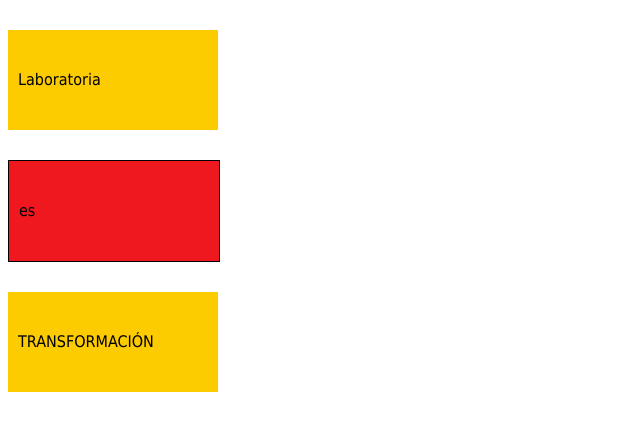
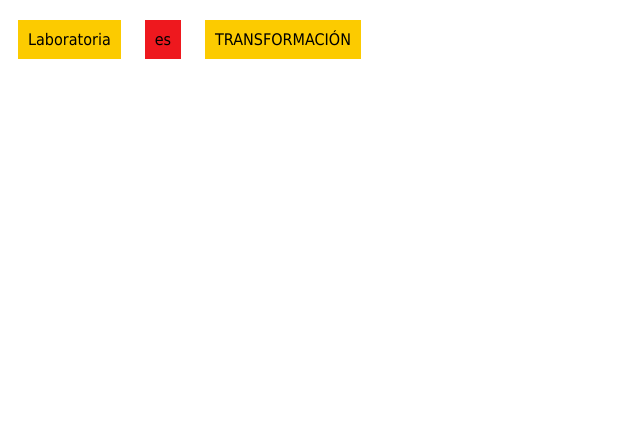
Before and after one commit to karlanavam/ejercicio_displayUno, a plain HTML site: page index.html in a window 1280 px wide. Shown: the whole page, without its empty margins (0-640 px from the left). Drawn offline with Linux system fonts and the light colour scheme.

Commit message:
Terminado ejercicio 3

```diff
--- a/assets/css/main.css
+++ b/assets/css/main.css
@@ -1,18 +1,22 @@
 .amarillo {
 	background-color: #FCCB00;
-	display: block;
-	width: 200px;
+	display: inline;
+	width: 70px;
 	height: 60px;
 	text-align: left;
 	font-family: Tahoma;
-	padding-top: 40px;
-	padding-left: 10px;
-	margin-top: 30px;
+	padding: 10px;
+	margin-right: 10px;
+	margin-left: 10px;
+
 
 }
 
 .amarilloRojo {
 	background-color: #EE181E;
-	display: block;
-	border: .5px solid black;
+	width: 30px;
 }
+
+.contenedor {
+	margin-top: 30px;
+}
--- a/index.html
+++ b/index.html
@@ -2,12 +2,17 @@
 <html>
 <head>
 	<title>Ejercicio display Uno</title>
+	<meta charset="UTF-8">
 </head>
 <link rel="stylesheet" type="text/css" href="assets/css/main.css">
 
 <body>
+
+	<div class="contenedor">
 	<div class="amarillo">Laboratoria</div>
 	<div class="amarillo amarilloRojo">es</div>
 	<div class="amarillo">TRANSFORMACIÓN</div>
+	</div>
+
 </body>
 </html>
```
